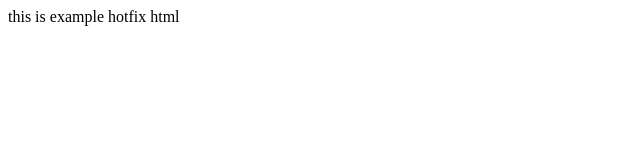
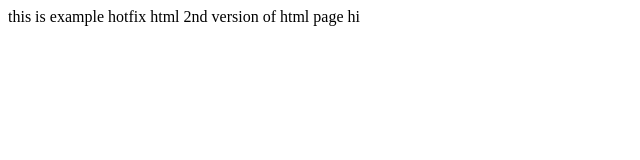
Before and after one commit to udhayakumar-in8/program, a plain HTML site: page index.html in a window 1280 px wide. Shown: the whole page, without its empty margins (0-640 px from the left). Drawn offline with Linux system fonts and the light colour scheme.

Commit message:
index2commit

```diff
--- a/index.html
+++ b/index.html
@@ -1,3 +1,6 @@
 <html>
 <head>this is example hotfix html</head>
+<title> this version control repostory branch</title>
+2nd version of html page
+hi
 </html>
```
